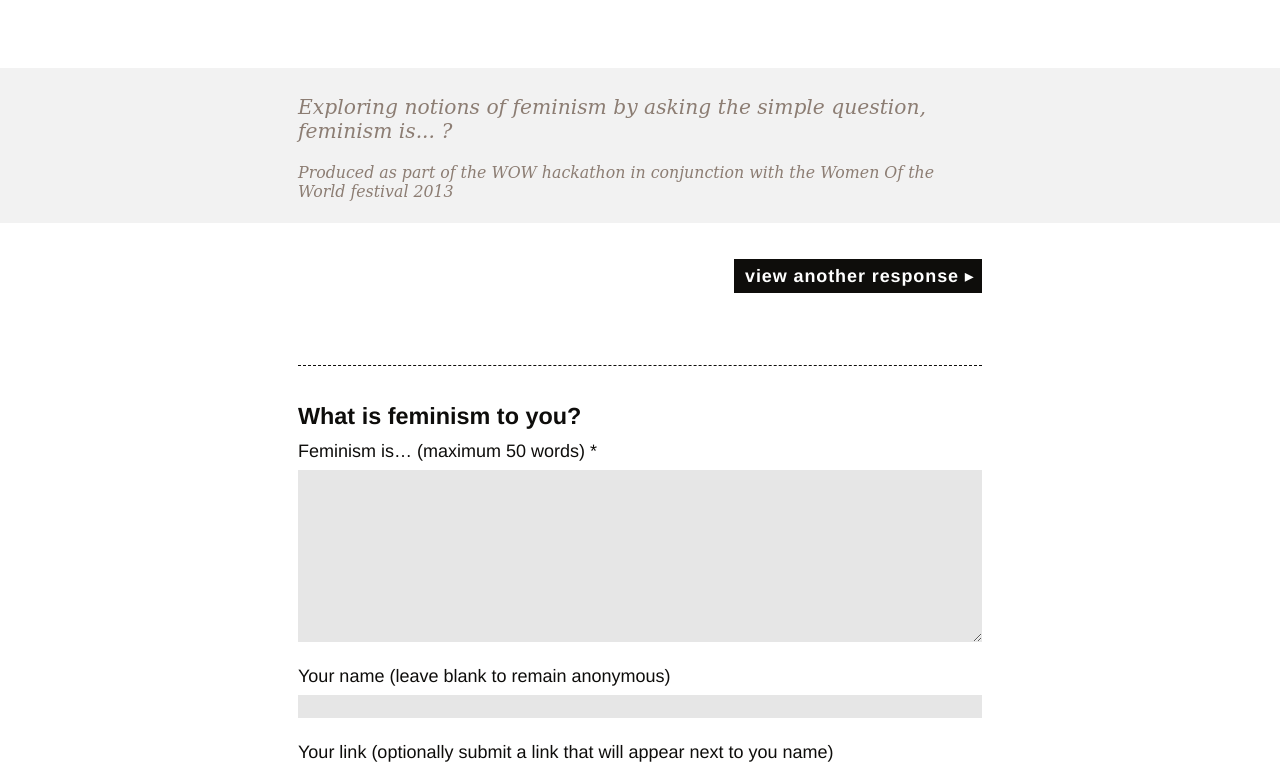
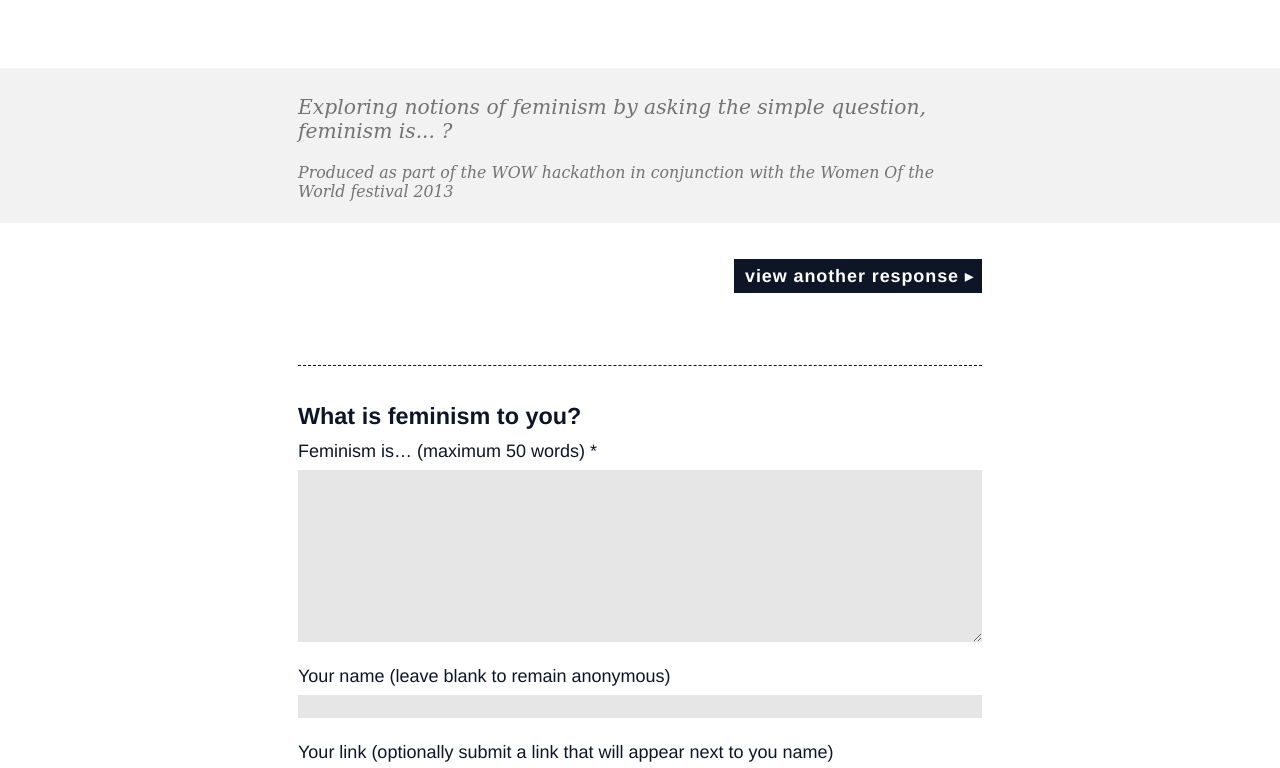
Before and after one commit to markdurrant/What_is_feminism, a plain HTML site: page index.html in a window 1280 px wide. Shown: the part 67-835 px from the top of the page. Drawn offline with nearby package versions, Linux system fonts and the light colour scheme; a script that the page names is missing.

Commit message:
color change

```diff
--- a/sass/styles.scss
+++ b/sass/styles.scss
@@ -2,7 +2,7 @@
 // §VARIABLES
 //===============================================================================
 $paper: hsl(0, 0, 100);
-$ink: hsl(25, 10, 5);
+$ink: hsl(220, 50, 10);
 $brand: $ink;
 
 $body-font: "HelveticaNeue-Light", "Helvetica Neue Light", "Helvetica Neue", Helvetica, Arial, "Lucida Grande", sans-serif;
@@ -86,7 +86,7 @@ body{
 .sub-head{
   font-size: .75em;
   font-family: $quote-font;
-  color: lighten($ink, 45);
+  color: darken($paper, 55);
   background: darken($paper, 5);
   font-style: italic;
   padding: 2em 0 1em;
```
Also changed, not shown: css/styles.css.
